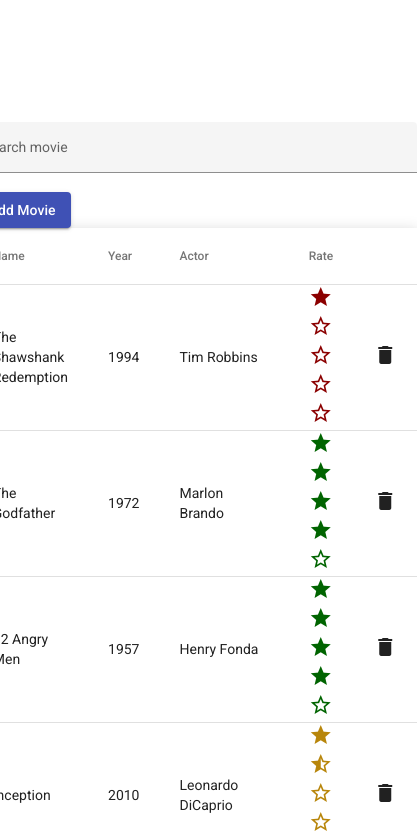
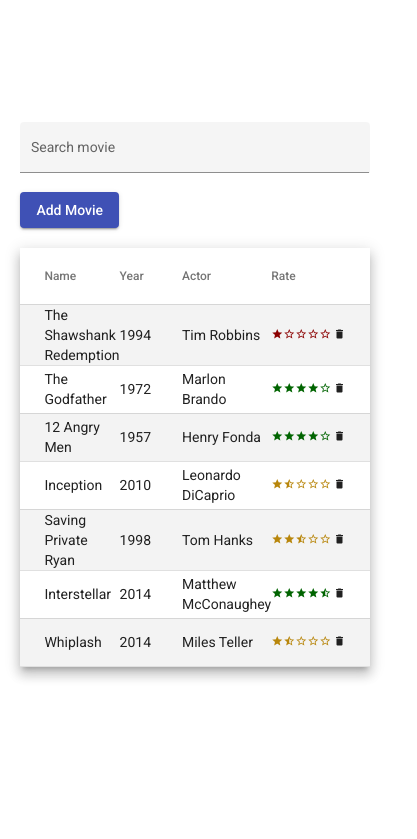
Before and after one commit to JMGomes/angular-movie-repo, an Angular app: page /#/main in a window 390 px wide. Shown: the top 839 px of the page, 417 px wide, since content can reach past the window. Built offline with nearby package versions, Linux system fonts and the light colour scheme.

Commit message:
fix route

```diff
--- a/src/app/movie-add-new/movie-add-new.component.scss
+++ b/src/app/movie-add-new/movie-add-new.component.scss
@@ -2,5 +2,5 @@ form {
   margin-top: 20px;
   display: flex;
   flex-direction: column;
-  width: 500px;
+  width: 350px;
 }
--- a/src/app/movie-list/movie-list.component.scss
+++ b/src/app/movie-list/movie-list.component.scss
@@ -1,7 +1,19 @@
+table {
+ margin-top: 20px;
+}
 td, th {
- padding: 0 20px !important;
+ width: 16vw;
+}
+.mat-column-name {
+  width: 25vw;
+}
+th.mat-header-cell:last-of-type, td.mat-cell:last-of-type {
+  width: 2vw;
 }
 
+.mat-row:nth-child(odd){
+  background-color: #f3f3f3;
+}
 tr:hover {
-  background: #ccc;
+  background-color: #ccc !important;
 }
--- a/src/app/movie-list/movie-list.component.ts
+++ b/src/app/movie-list/movie-list.component.ts
@@ -24,7 +24,7 @@ export class MovieListComponent {
 
   openRateDialog(movie: Movie) {
     const dialogRef = this.dialog.open(MovieRateDialogComponent, {
-      width: '500px',
+      maxWidth: '500px',
       data: {movie: movie},
     });
 
--- a/src/app/movie-rate-star-display/movie-rate-star-display.component.scss
+++ b/src/app/movie-rate-star-display/movie-rate-star-display.component.scss
@@ -1,6 +1,3 @@
-.mat-icon {
-}
-
 .bad-review {
   color: darkred !important;
 }
--- a/src/styles.scss
+++ b/src/styles.scss
@@ -4,3 +4,11 @@
 @import '~bootstrap/scss/bootstrap';
 html, body { height: 100%; }
 body { margin: 0; font-family: Roboto, "Helvetica Neue", sans-serif; }
+
+@media (max-width: 768px) {
+  .mat-icon {
+    font-size: 12px;
+    width: 12px !important;
+    height: 12px !important;
+  }
+}
```
